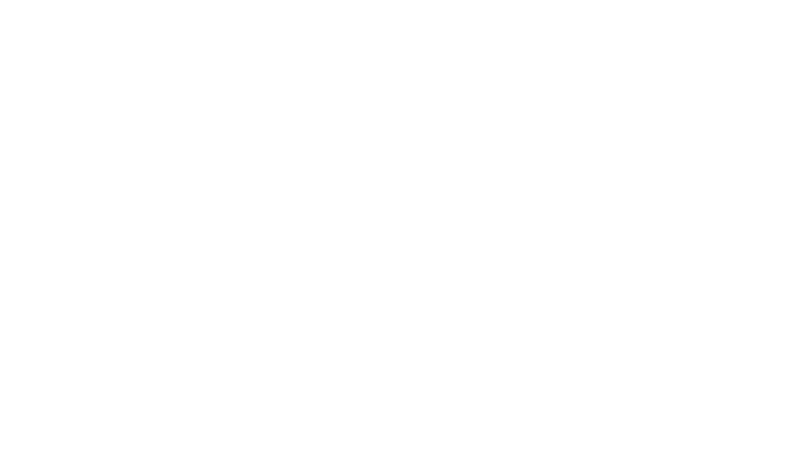
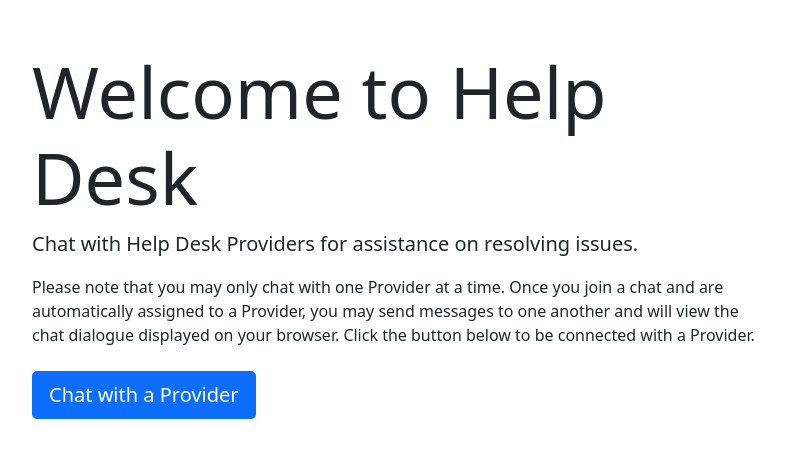
Before and after one commit to EECS4481/FrontEnd, a React (Create React App) app: page /client/home/1 in a window 1280 px wide. Before the commit this address had no page. Shown: the top 458 px of the page, without its empty margins (50-835 px from the left). Built offline with nearby package versions, Linux system fonts and the light colour scheme.

Commit message:
Created client home and some client routes

```diff
--- a/src/App.js
+++ b/src/App.js
@@ -1,16 +1,16 @@
 import "./App.css";
-import SignIn from "./sign-in/sign-in.component";
-import Home from "./home/home.component";
+import SignIn from "./pages/sign-in/sign-in";
+import Home from "./pages/client/home/home";
+import Chat from "./pages/client/chat/chat";
 import { Routes, Route } from "react-router-dom";
 
 function App() {
   return (
-    <>
-      <Routes>
-        <Route exact path="/" element={<SignIn />} />
-        <Route exact path="/home" element={<Home />} />
-      </Routes>
-    </>
+    <Routes>
+      <Route exact path="/" element={<SignIn />} />
+      <Route exact path="/client/home/:userId" element={<Home />} />
+      <Route exact path="/client/chat/:chatId" element={<Chat />} />
+    </Routes>
   );
 }
 
--- a/src/home/home.component.js
+++ /dev/null
@@ -1,7 +0,0 @@
-import React from "react";
-
-function Home() {
-  return <div>Home</div>;
-}
-
-export default Home;
--- /dev/null
+++ b/src/pages/client/chat/chat.js
@@ -0,0 +1,16 @@
+import React from "react";
+import { Container, Row, Col } from "react-bootstrap";
+// import { useLocation } from "react-router-dom";
+
+function Chat() {
+  //   const location = useLocation();
+  return (
+    <Container>
+      <Row className="my-5">
+        <Col md={8}>chat</Col>
+      </Row>
+    </Container>
+  );
+}
+
+export default Chat;
--- /dev/null
+++ b/src/pages/client/home/home.js
@@ -0,0 +1,37 @@
+import React from "react";
+import { Container, Row, Col, Form, Button } from "react-bootstrap";
+import { Link, useLocation } from "react-router-dom";
+
+function Home() {
+  const location = useLocation();
+  return (
+    <Container>
+      <Row className="my-5">
+        <Col md={8}>
+          <h1 class="display-2">Welcome to Help Desk</h1>
+          <p class="lead">
+            Chat with Help Desk Providers for assistance on resolving issues.
+          </p>
+          <p>
+            Please note that you may only chat with one Provider at a time. Once
+            you join a chat and are automatically assigned to a Provider, you
+            may send messages to one another and will view the chat dialogue
+            displayed on your browser. Click the button below to be connected
+            with a Provider.
+          </p>
+          <Button
+            as={Link}
+            to={`/client/chat/123`}
+            className="mt-2"
+            variant="primary"
+            size="lg"
+          >
+            Chat with a Provider
+          </Button>
+        </Col>
+      </Row>
+    </Container>
+  );
+}
+
+export default Home;
--- a/src/sign-in/sign-in.component.js
+++ b/src/pages/sign-in/sign-in.js
@@ -12,7 +12,14 @@
             If you are a Provider, please sign in. Otherwise, please login
             anonymously as a Guest.
           </p>
-          <Button variant="primary">Guest login</Button>
+          <Button
+            as={Link}
+            variant="primary"
+            type="submit"
+            to="/client/home/123"
+          >
+            Guest login
+          </Button>
 
           <h2 className="mt-3">Provider Login</h2>
           <Form>
@@ -28,7 +35,7 @@
               <Form.Label>Password</Form.Label>
               <Form.Control type="password" placeholder="Password" />
             </Form.Group>
-            <Button as={Link} variant="primary" type="submit" to="/home">
+            <Button variant="primary" type="submit">
               Submit
             </Button>
           </Form>
```
